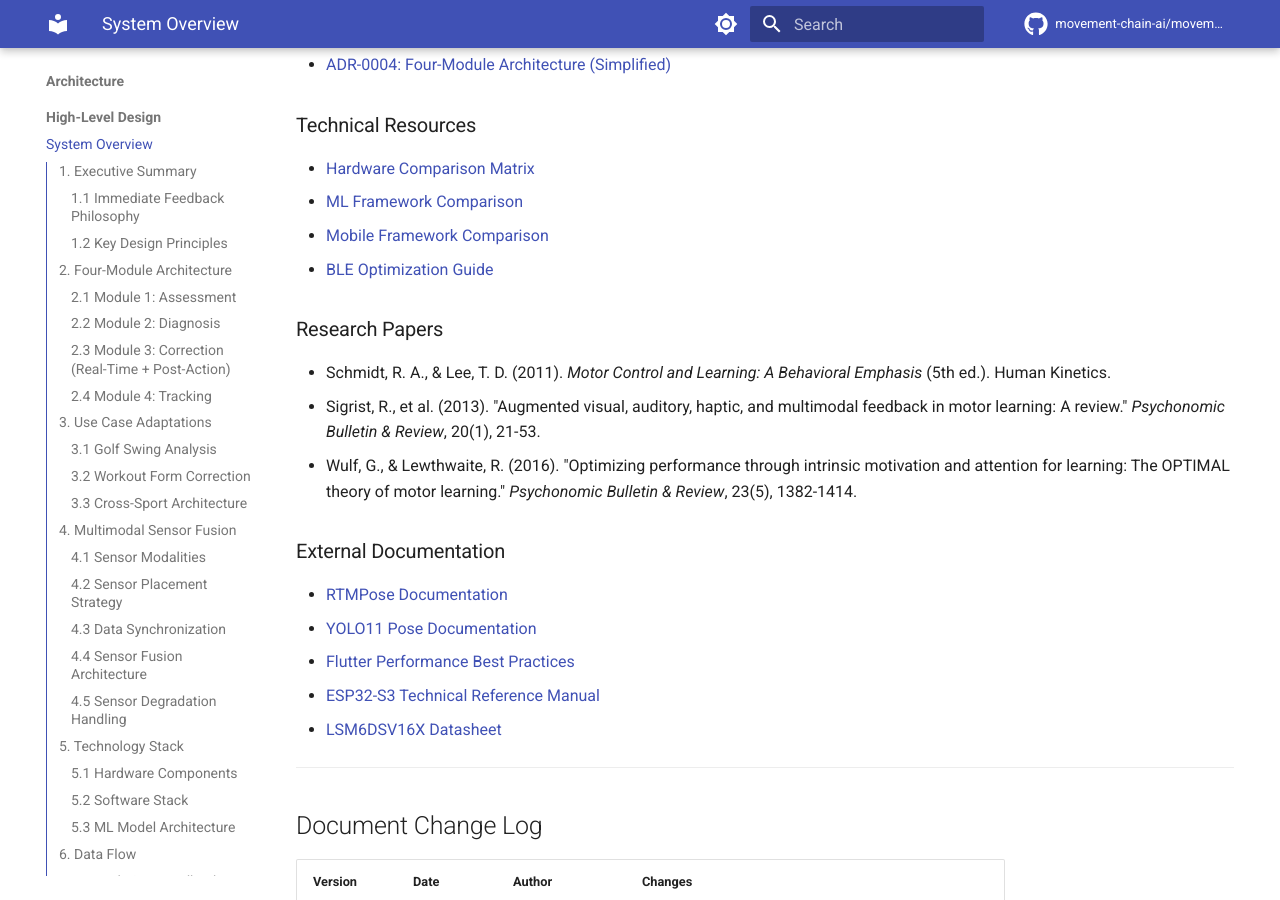
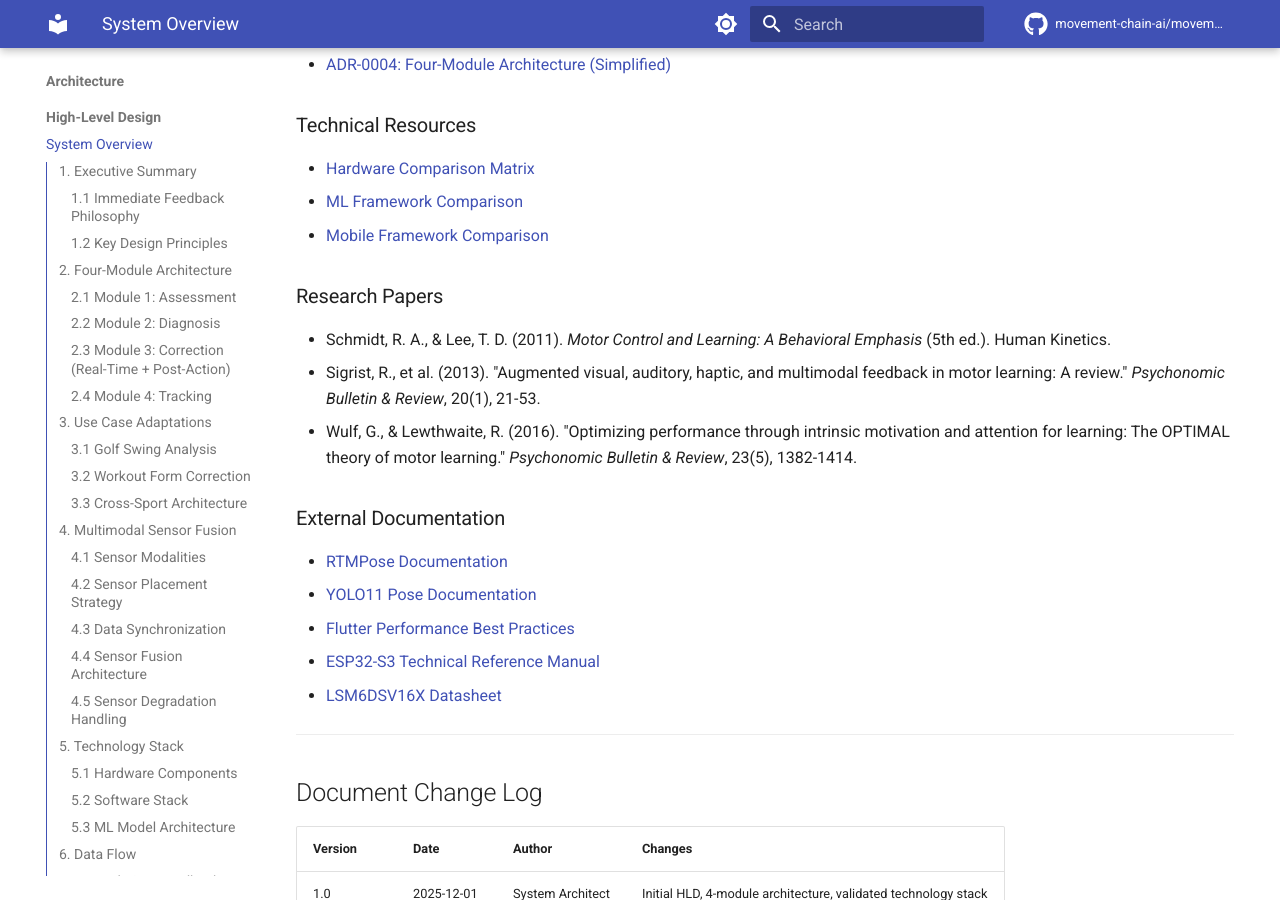
Before and after one commit to movement-chain-ai/movement-chain-docs, an MkDocs documentation site: the page built from docs/architecture/hld/01-system-overview.md, in a window 1280 px wide and 900 px high, scrolled down 36302 px. Built offline with MkDocs 1.6.1 and Material for MkDocs 9.7.7, drawn with Linux system fonts in a browser that asks for light colours; comment, search, counter and statistics services are not loaded; the version menu is left out.

Commit message:
fix: Correct broken documentation links
- Fix ADR-0004 link (wrong filename)
- Comment out non-existent BLE optimization guide link

```diff
--- a/docs/architecture/hld/01-system-overview.md
+++ b/docs/architecture/hld/01-system-overview.md
@@ -1665,13 +1665,13 @@ hive_db/
 - [ADR-0001: Multi-Repository Structure](../../decisions/0001-multi-repo-structure.md)
 - [ADR-0002: LSM6DSV16X IMU Selection](../../decisions/0002-lsm6dsv16x-imu.md)
 - [ADR-0003: Flutter for Mobile Development](../../decisions/0003-flutter-mobile.md)
-- [ADR-0004: Four-Module Architecture (Simplified)](../../decisions/0004-simplified-architecture.md)
+- [ADR-0004: Four-Module Architecture (Simplified)](../../decisions/0004-simplified-4-module-architecture.md)
 
 ### Technical Resources
 - [Hardware Comparison Matrix](../../resources/hardware-comparison.md)
 - [ML Framework Comparison](../../resources/ml-frameworks-comparison.md)
 - [Mobile Framework Comparison](../../resources/mobile-frameworks-comparison.md)
-- [BLE Optimization Guide](../../guides/ble-optimization.md)
+<!-- - [BLE Optimization Guide](../../guides/ble-optimization.md) (Coming soon) -->
 
 ### Research Papers
 - Schmidt, R. A., & Lee, T. D. (2011). *Motor Control and Learning: A Behavioral Emphasis* (5th ed.). Human Kinetics.
```
